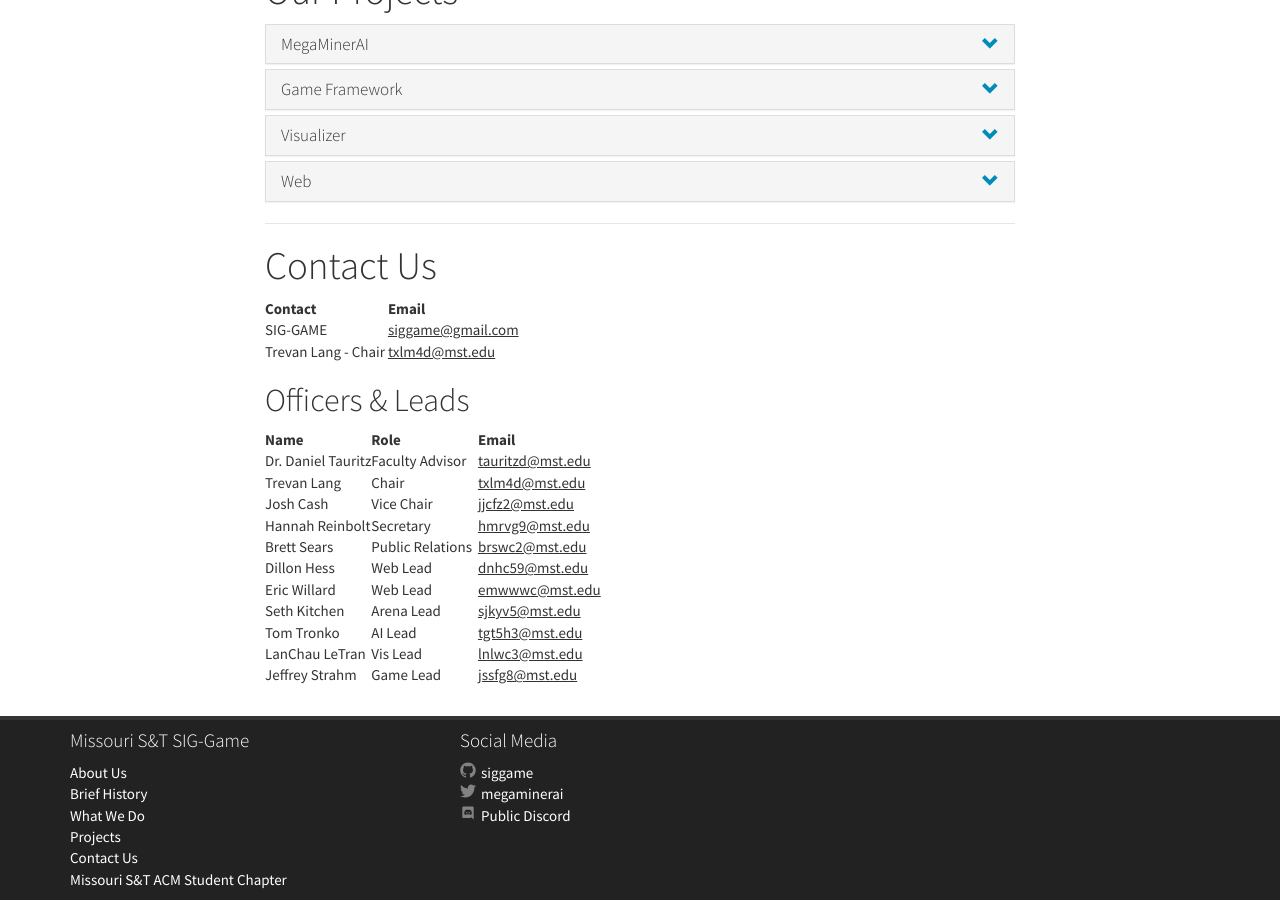
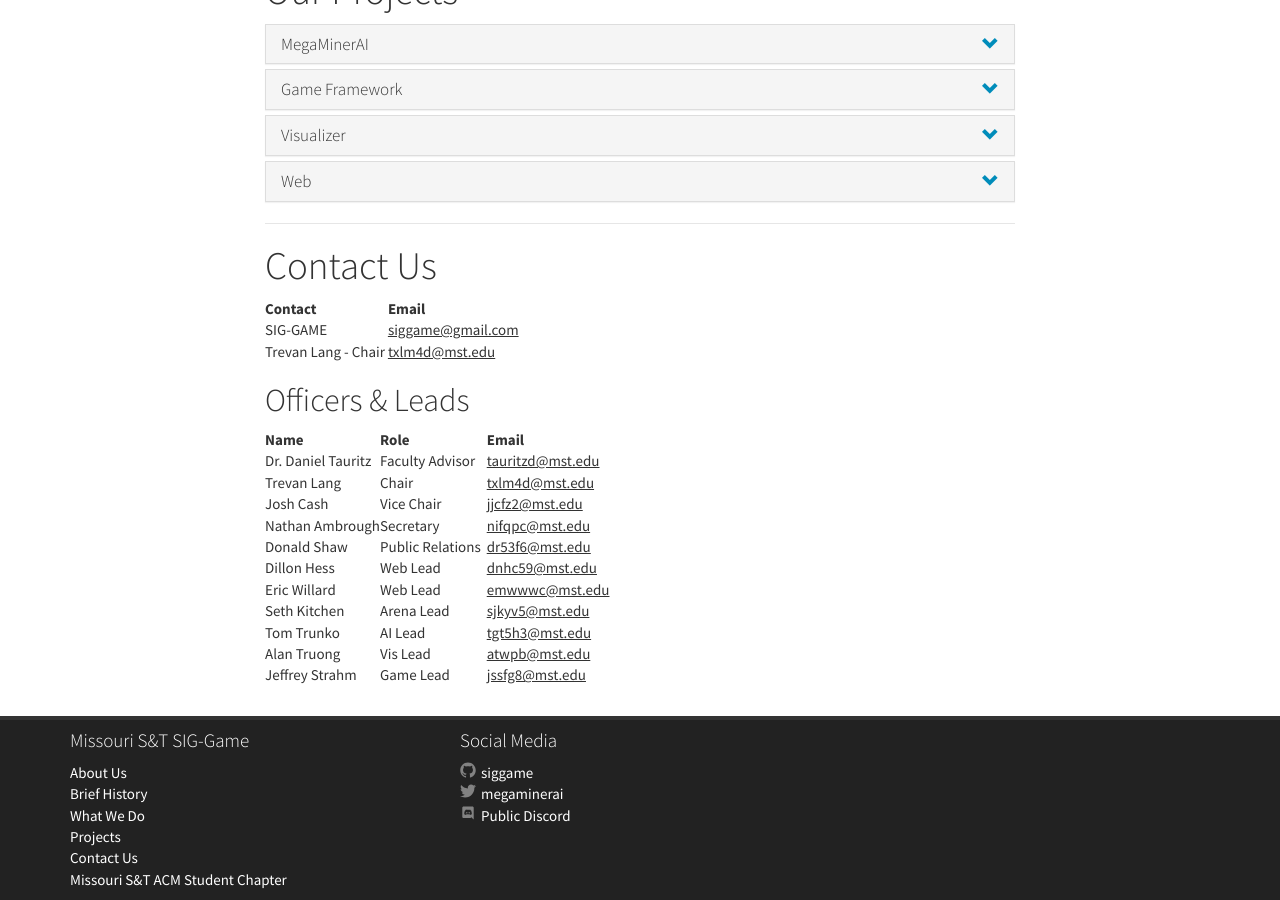
Before and after one commit to siggame/siggame.github.io, a Jekyll site: the page built from about.md, in a window 1280 px wide and 900 px high, scrolled down 1004 px. Built offline with Jekyll 4.4.1, drawn with Linux system fonts in a browser that asks for light colours; nearby versions of some CDN libraries.

Commit message:
Replaced link to registration. updated officers. updated projects.

```diff
--- a/_includes/navbar.html
+++ b/_includes/navbar.html
@@ -63,7 +63,7 @@
 
         <ul class="nav navbar-nav navbar-right">
           <li>
-            <a href="http://register.siggame.io/" class="btn-primary">MegaMinerAI Registration <i class="fa fa-arrow-circle-right"></i></a>
+            <a href="/registration" class="btn-primary">MegaMinerAI Registration <i class="fa fa-arrow-circle-right"></i></a>
           </li>
         </ul>
     </div>
--- a/about.md
+++ b/about.md
@@ -111,13 +111,13 @@ Officers & Leads
 | Dr. Daniel Tauritz | Faculty Advisor | [tauritzd@mst.edu](mailto:tauritzd@mst.edu) |
 | Trevan Lang | Chair | [txlm4d@mst.edu](mailto:txlm4d@mst.edu) |
 | Josh Cash | Vice Chair | [jjcfz2@mst.edu](mailto:jjcfz2@mst.edu) |
-| Hannah Reinbolt | Secretary | [hmrvg9@mst.edu](mailto:hmrvg9@mst.edu) |
-| Brett Sears | Public Relations &nbsp;| [brswc2@mst.edu](mailto:brswc2@mst.edu) |
+| Nathan Ambrough | Secretary | [nifqpc@mst.edu](mailto:nifqpc@mst.edu) |
+| Donald Shaw | Public Relations &nbsp;| [dr53f6@mst.edu](mailto:dr53f6@mst.edu) |
 | Dillon Hess | Web Lead | [dnhc59@mst.edu](mailto:dnhc59@mst.edu) |
 | Eric Willard | Web Lead | [emwwwc@mst.edu](mailto:emwwwc@mst.edu) |
 | Seth Kitchen | Arena Lead | [sjkyv5@mst.edu](mailto:sjkyv5@mst.edu) |
-| Tom Tronko | AI Lead | [tgt5h3@mst.edu](mailto:tgt5h3@mst.edu) |
-| LanChau LeTran | Vis Lead | [lnlwc3@mst.edu](mailto:lnlwc3@mst.edu) |
+| Tom Trunko | AI Lead | [tgt5h3@mst.edu](mailto:tgt5h3@mst.edu) |
+| Alan Truong | Vis Lead | [atwpb@mst.edu](mailto:atwpb@mst.edu) |
 | Jeffrey Strahm | Game Lead | [jssfg8@mst.edu](mailto:jssfg8@mst.edu) |
 
 <!--  LocalWords:  MegaMinerAI
```
Also changed, not shown: _data/projects.yml (+8 -0 lines), registration.md (+1 -1 lines).
